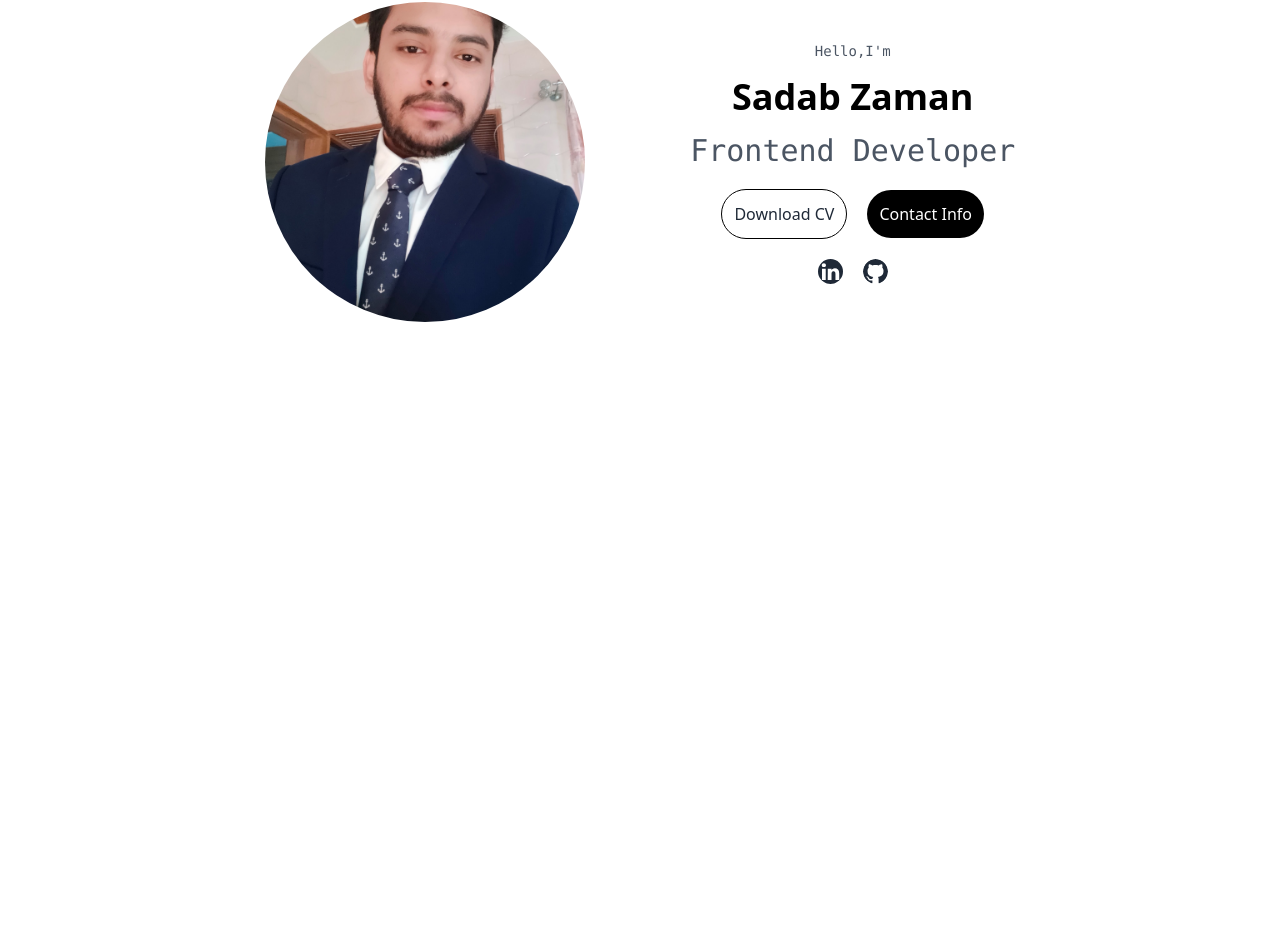
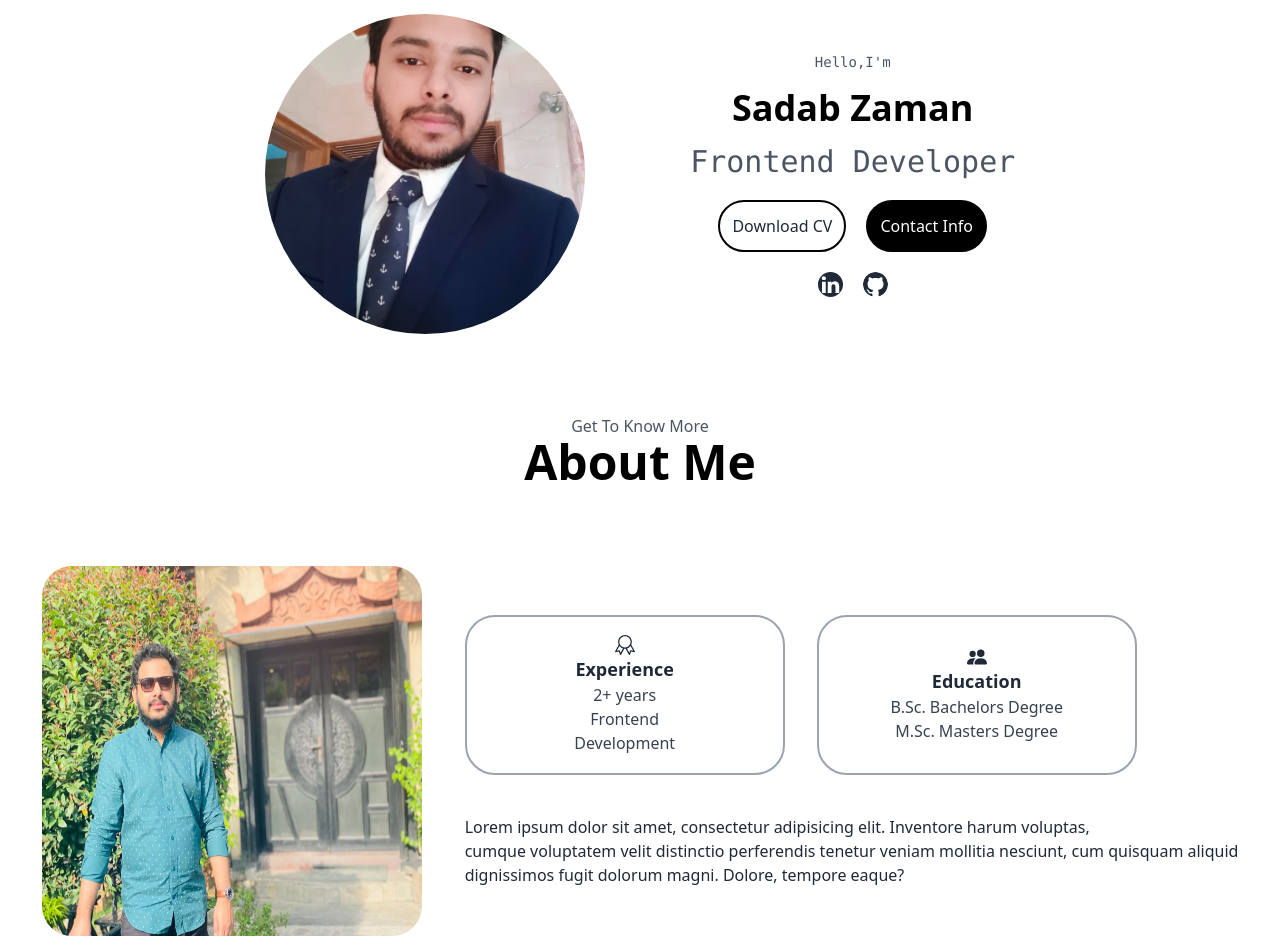
Before and after one commit to Sadab-7878/ultimatePortfolio, a React (Vite) app: page / in a window 1280 px wide. Shown: the part 226-1178 px from the top of the page. Before the commit the page ends 800 px from the top, so only its background shows below. Built offline with nearby package versions, Linux system fonts and the light colour scheme.

Commit message:
adding about section

```diff
--- a/src/App.jsx
+++ b/src/App.jsx
@@ -1,3 +1,4 @@
+import About from "./components/About";
 import Hero from "./components/Hero";
 import Navbar from "./components/Navbar";
 
@@ -6,6 +7,7 @@ function App() {
     <div className="App">
       <Navbar />
       <Hero />
+      <About />
     </div>
   );
 }
--- /dev/null
+++ b/src/components/About.jsx
@@ -0,0 +1,59 @@
+import React from "react";
+import Ab from "../assets/about.jpg";
+import { SlBadge } from "react-icons/sl";
+import {BsFillPeopleFill} from "react-icons/bs"
+
+const About = () => {
+  return (
+    <>
+      <div className="max-w-[1240px] mx-auto my-20">
+        {/* 1 */}
+        <div>
+          <p className="text-center">
+            <span className="text-gray-600">Get To Know More</span> <br />
+            <span className="text-black font-bold text-4xl md:text-5xl">
+              About Me
+            </span>
+          </p>
+        </div>
+
+        {/* 2 */}
+
+        <div className="my-10 lg:my-20   lg:flex lg:justify-around">
+          <div>
+            <img
+              src={Ab}
+              alt=""
+              className=" w-[200px] h-[200px] mx-auto lg:w-[380px] lg:h-[370px] rounded-[30px]"
+            />
+          </div>
+
+          <div className="flex flex-col justify-center gap-10 my-10 lg:my-0">
+            <div className="mx-auto gap-2 md:mx-auto lg:mx-0 flex md:flex md:gap-8">
+              <div className="border-2 border-gray-400 w-44 h-44 md:w-80 md:h-40 rounded-[30px] flex flex-col justify-center items-center text-center md:flex md:flex-col md:justify-center md:items-center">
+                <SlBadge size={20} />
+
+                <p className="font-bold text-lg">Experience</p>
+                <p className="text-gray-700">2+ years</p>
+                <p className="text-gray-700">Frontend <br /> Development</p>
+              </div>
+              <div className="border-2 border-gray-400 w-44 h-44 md:w-80 md:h-40 rounded-[30px] flex flex-col justify-center items-center text-center md:flex md:flex-col md:justify-center md:items-center">
+                <BsFillPeopleFill size={20} />
+
+                <p className="font-bold text-lg">Education</p>
+                <p className="text-gray-700">B.Sc. Bachelors Degree</p>
+                <p className="text-gray-700">M.Sc. Masters Degree</p>
+              </div>
+            </div>
+            <div className="text-center lg:text-start">
+               Lorem ipsum dolor sit amet, consectetur adipisicing elit. Inventore harum voluptas, <br /> cumque voluptatem velit distinctio
+               perferendis tenetur veniam mollitia nesciunt, cum quisquam aliquid <br />  dignissimos fugit dolorum magni. Dolore, tempore eaque?
+            </div>
+          </div>
+        </div>
+      </div>
+    </>
+  );
+};
+
+export default About;
--- a/src/components/Hero.jsx
+++ b/src/components/Hero.jsx
@@ -19,8 +19,8 @@ const Hero = () => {
           </p>
 
           <div className="space-x-5 mt-5">
-            <button className="border border-black px-3 py-3 rounded-full">Download CV</button>
-            <button className="bg-black text-white px-3 py-3 rounded-full hover:bg-white hover:text-black hover:border hover:border-black">Contact Info</button>
+            <button className="border-2 border-black px-3 py-3 rounded-full">Download CV</button>
+            <button className="bg-black text-white px-3 py-3 rounded-full hover:bg-white hover:text-black border-2 border-black ">Contact Info</button>
           </div>
 
             <div className="mt-5 flex justify-center gap-5">
--- a/src/components/Navbar.jsx
+++ b/src/components/Navbar.jsx
@@ -18,10 +18,10 @@ const Navbar = () => {
           </div>
           <div>
             <ul className="gap-10 hidden md:flex">
-              <li className="text-2xl font-mono cursor-pointer">About</li>
-              <li className="text-2xl font-mono cursor-pointer">Experience</li>
-              <li className="text-2xl font-mono cursor-pointer">Projects</li>
-              <li className="text-2xl font-mono cursor-pointer">Contact</li>
+              <li className="text-2xl font-mono cursor-pointer border-b-4 border-transparent  pb-2 hover:border-current ">About</li>
+              <li className="text-2xl font-mono cursor-pointer border-b-4 border-transparent  pb-2 hover:border-current ">Experience</li>
+              <li className="text-2xl font-mono cursor-pointer border-b-4 border-transparent  pb-2 hover:border-current">Projects</li>
+              <li className="text-2xl font-mono cursor-pointer border-b-4 border-transparent  pb-2 hover:border-current">Contact</li>
             </ul>
 
             <div onClick={handle} className="md:hidden cursor-pointer">
@@ -30,10 +30,10 @@ const Navbar = () => {
             </div>
             <ul className= {open ? 'fixed md:hidden right-10 top-20 px-10 py-5 z-10 bg-white space-y-5 rounded shadow-lg duration-500' : 'hidden'}
             >
-                <li className="md:hidden cursor-pointer">About</li>
-                <li className="md:hidden cursor-pointer">Experience</li>
-                <li className="md:hidden cursor-pointer">Projects</li>
-                <li className="md:hidden cursor-pointer">Contact</li>
+                <li className="md:hidden font-mono cursor-pointer border-b-4 border-transparent  pb-2 hover:border-current text-center">About</li>
+                <li className="md:hidden font-mono cursor-pointer border-b-4 border-transparent  pb-2 hover:border-current text-center">Experience</li>
+                <li className="md:hidden font-mono cursor-pointer border-b-4 border-transparent  pb-2 hover:border-current text-center">Projects</li>
+                <li className="md:hidden font-mono cursor-pointer border-b-4 border-transparent  pb-2 hover:border-current text-center">Contact</li>
             </ul>
 
           </div>
```
Also changed, not shown: src/assets/about.jpg (added).
